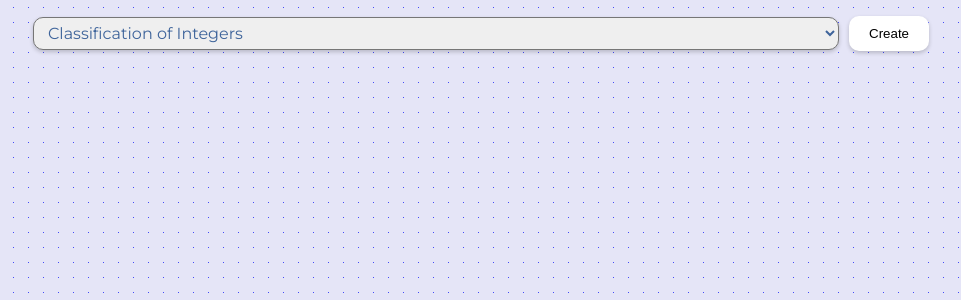
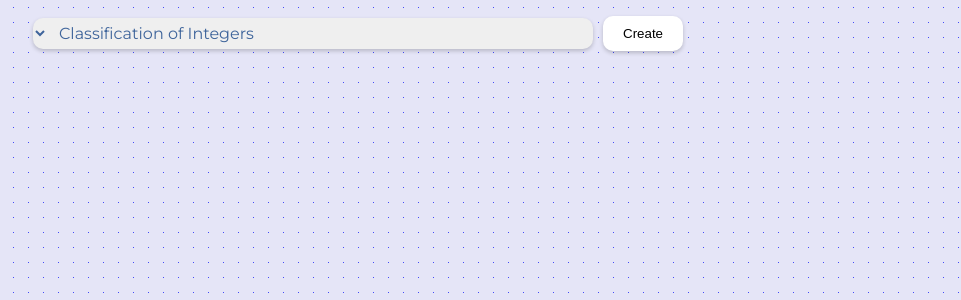
Before and after one commit to ApteroSAS/procyan, a React (Create React App) app: page / in a window 1280 px wide. Shown: the top 300 px of the page, without its empty margins (9-970 px from the left). Built offline with nearby package versions, Linux system fonts and the light colour scheme.

Commit message:
UI improvements
UI improved and moved "style" sections to index.css for better control

```diff
--- a/src/components/Exercice.js
+++ b/src/components/Exercice.js
@@ -82,29 +82,10 @@ export default function ExerciceField({UnitId, uuid}){
         <>
             {exercice === undefined ? <p>Loading..</p> :
 
-                <div
+                <div className="choiceQuestions"
                     /*
                         This section contains the PROBLEM and the EXPLAINATION
                     */
-                    //This will set the Style dialog background, NOT the webpage!
-                    style={{
-                        background: '#ffffff',
-                        padding: '20px',
-                        marginTop: '30px',
-                        marginRight: '40px',
-                        borderRadius: '20px',
-                        boxShadow: '0px 2px 5px #265f8e50',
-                        fontSize: '16px',
-
-                        /*
-                        display: 'flex',
-                        flexDirection: 'column',
-                        flexBasis: '100px',
-                        flexGrow: '12',
-                        justifyContent: 'space-around',
-                        width: '100%'
-*/
-                    }}
                 >
                     <p><h3><Latex displayMode={true}>{exercice.problem}</Latex></h3></p>
                     <p><Latex displayMode={true}>{exercice.explanation}</Latex></p>
@@ -117,19 +98,12 @@ export default function ExerciceField({UnitId, uuid}){
                         This section contains the ANSWER BUTTONS
                         (Note: I separate the script to have the answers outside the main BOX)
                     */
-                    <li key={index}
-                        style={{
-                            margin: "15px 0 15px -12px" ,
-                            display: 'flex',
-                            justifyContent: 'flex-start',
-
-                            //Remember that Lilypad uses it's own parameters on some "styles"
-                        }}>
+                    <li key={index}>
                         <Button
                             category="primary_solid"
                             onClick={function handleClick(choice, index) { }}
                             //text={<Latex displayMode={true}>{choice}</Latex>} //Original
-                            text={<Latex displayMode={false}>{String.fromCharCode(65 + index) + ". " + choice}</Latex>} //+Alphabet Value
+                            text={<Latex displayMode={false}>{String.fromCharCode(65 + index)+ ". " + choice}</Latex>} //+Alphabet Value
                             type="button"
                             size="large"
 
--- a/src/components/ExerciceForm.js
+++ b/src/components/ExerciceForm.js
@@ -213,24 +213,13 @@ export default function ExerciceForm({unitId,onUpdateUnitId}) {
 
     return ( //This whole section represents the item selector
         <>
-            <form
+            <form //class="optionsDropdown"
                 onSubmit={onSubmit}
                 style={{ display: 'flex', alignItems: 'center', justifyContent: 'flex-start'}}
             >
                 <select
                     id="exercices"  //The Dropdown item selection box
                     defaultValue={unitId}
-                    style={{
-                        marginLeft: '2px',
-                        marginRight: '10px',
-                        borderRadius: '10px',
-                        boxShadow: '0px 2px 4px rgba(0, 0, 0, 0.2)',
-                        color: '#3e649b',
-                        fontSize: '16px',
-                        fontFamily: 'Montserrat',
-                        padding: '5px 10px',
-                        maxWidth: '65%'
-                    }}
                 >
                     {options.map((option) => {
                         return <option
--- a/src/index.css
+++ b/src/index.css
@@ -33,9 +33,59 @@ main[data-theme='light'].App,
 }
 
 ul {
-  list-style:none;
+  list-style:none; /*No dots!*/
 }
 
-ul.choiseList {
-  list-style:none;
+select{
+  direction: rtl;
 }
+select option{
+  direction: ltr;
+}
+
+form select#exercices  {
+  margin-left: 2px;
+  margin-right: 10px;
+  border-radius: 10px;
+  box-shadow: 0px 2px 4px rgba(0, 0, 0, 0.2);
+  color: #3e649b;
+  font-size: 16px;
+  font-family: 'Montserrat';
+  padding: 5px 10px;
+  max-width: min(calc(100vw - 11em), 35em);
+  border: none;
+}
+
+ul.choiseList { /*Control the OURSIDE of the BUTTONS*/
+  display: flex;
+  flex-direction: column;
+  flex-wrap: wrap;
+  justify-content: space-around;
+  padding: 5px 1em;
+  margin: 5px 0 5px;
+}
+
+div.choiceQuestions { /*Problem and explaination*/
+  padding: 1em;
+  background: #ffffff;
+  margin-top: 30px;
+  margin-right: 40px;
+  border-radius: 20px;
+  /*box-shadow: 0px 2px 5px #265f8e50;*/
+  font-size: 16px;
+}
+
+ul.choiseList Button { /*Control the CONTENT of the BUTTONS*/
+  padding: 1em 3em 1em 1em;
+  min-width: 10em;
+  min-height: 4.2 em;
+  margin: 5px 0 5px;
+  display: flex;
+  justify-content: flex-start;
+
+  border: none;
+  background-color : white;
+  box-shadow: 0px 2px 5px #265f8e50;
+  border-radius : 10px;
+  transition-duration: 0.2s;
+}
```
